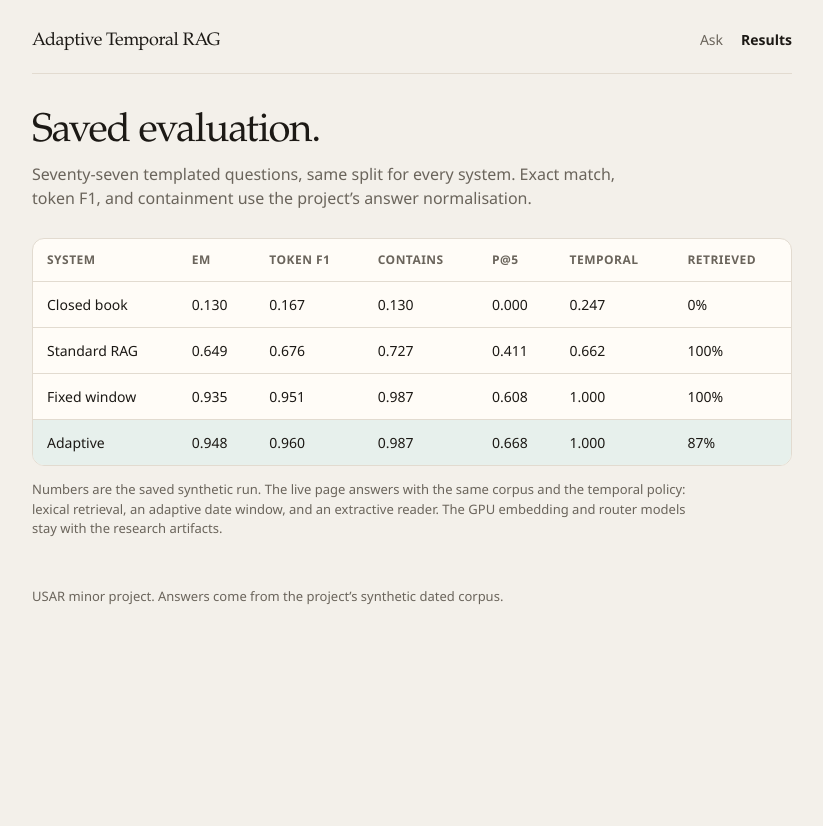
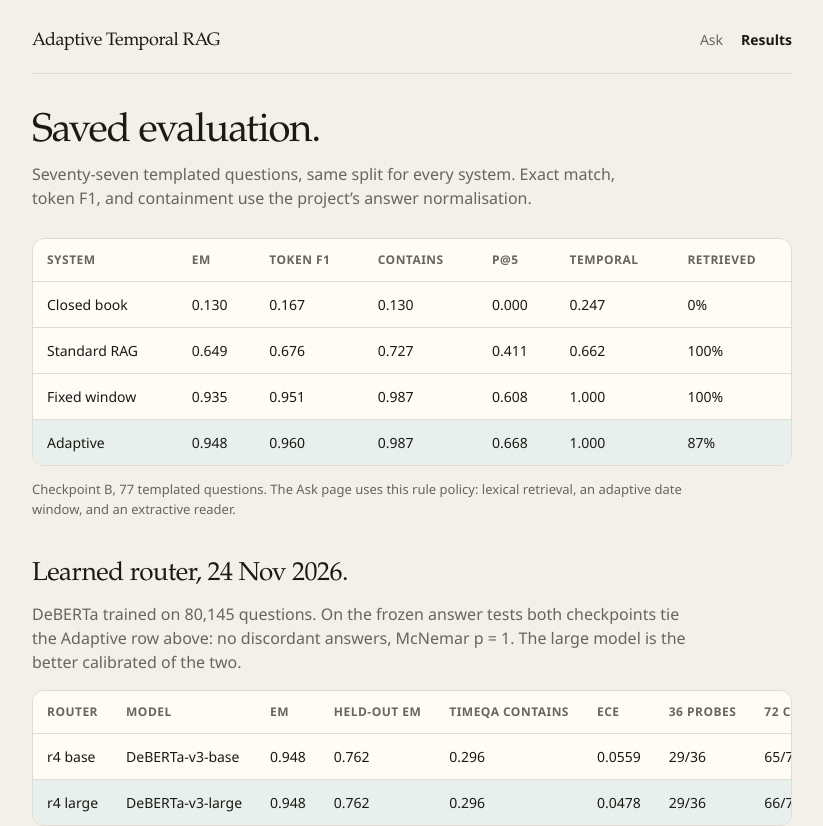
Before and after one commit to dakshagarwal76/adaptive-temporal-rag-project, a Next.js app in the folder web/: page /results in a window 1280 px wide. Shown: the top 826 px of the page, without its empty margins (228-1051 px from the left). Before the commit the page ends 800 px from the top, so only its background shows below. Built offline with nearby package versions, Linux system fonts and the light colour scheme.

Commit message:
Show the 24 Nov learned-router results on the demo.

```diff
--- a/web/app/globals.css
+++ b/web/app/globals.css
@@ -81,6 +81,24 @@ a { color: inherit; }
 .lede p {
   margin: 0;
   max-width: 38rem;
+  color: var(--muted);
+}
+
+.section {
+  margin: 36px 0 0;
+}
+
+.section h2 {
+  margin: 0 0 8px;
+  font-family: Palatino, "Palatino Linotype", "Iowan Old Style", Georgia, serif;
+  font-size: 26px;
+  font-weight: 500;
+  letter-spacing: -0.02em;
+}
+
+.section p {
+  margin: 0 0 16px;
+  max-width: 42rem;
   color: var(--muted);
 }
 
--- a/web/app/results/page.tsx
+++ b/web/app/results/page.tsx
@@ -3,6 +3,11 @@ const ROWS = [
   { name: "Standard RAG", em: "0.649", f1: "0.676", contains: "0.727", p5: "0.411", temporal: "0.662", retrieval: "100%" },
   { name: "Fixed window", em: "0.935", f1: "0.951", contains: "0.987", p5: "0.608", temporal: "1.000", retrieval: "100%" },
   { name: "Adaptive", em: "0.948", f1: "0.960", contains: "0.987", p5: "0.668", temporal: "1.000", retrieval: "87%", ours: true },
+];
+
+const ROUTER = [
+  { name: "r4 base", model: "DeBERTa-v3-base", em: "0.948", heldout: "0.762", timeqa: "0.296", ece: "0.0559", probes: "29/36", challenge: "65/72", ours: false },
+  { name: "r4 large", model: "DeBERTa-v3-large", em: "0.948", heldout: "0.762", timeqa: "0.296", ece: "0.0478", probes: "29/36", challenge: "66/72", ours: true },
 ];
 
 export default function ResultsPage() {
@@ -43,8 +48,48 @@ export default function ResultsPage() {
         </table>
       </div>
       <p className="note">
-        Numbers are the saved synthetic run. The live page answers with the same corpus and the temporal policy: lexical retrieval, an adaptive date window, and an extractive reader. The GPU embedding and router models stay with the research artifacts.
+        Checkpoint B, 77 templated questions. The Ask page uses this rule policy: lexical retrieval, an adaptive date window, and an extractive reader.
       </p>
+
+      <section className="section">
+        <h2>Learned router, 24 Nov 2026.</h2>
+        <p>
+          DeBERTa trained on 80,145 questions. On the frozen answer tests both checkpoints tie the Adaptive row above: no discordant answers, McNemar p = 1. The large model is the better calibrated of the two.
+        </p>
+        <div className="table-wrap">
+          <table>
+            <thead>
+              <tr>
+                <th>Router</th>
+                <th>Model</th>
+                <th>EM</th>
+                <th>Held-out EM</th>
+                <th>TimeQA contains</th>
+                <th>ECE</th>
+                <th>36 probes</th>
+                <th>72 challenge</th>
+              </tr>
+            </thead>
+            <tbody>
+              {ROUTER.map((row) => (
+                <tr key={row.name} data-ours={row.ours ? "true" : "false"}>
+                  <td>{row.name}</td>
+                  <td>{row.model}</td>
+                  <td>{row.em}</td>
+                  <td>{row.heldout}</td>
+                  <td>{row.timeqa}</td>
+                  <td>{row.ece}</td>
+                  <td>{row.probes}</td>
+                  <td>{row.challenge}</td>
+                </tr>
+              ))}
+            </tbody>
+          </table>
+        </div>
+        <p className="note">
+          Base trained 3 epochs in 2 min 51 s. Large trained 2 epochs in 6 min 47 s. Probe and challenge cells count questions where both the time label and the retrieval decision were correct. Those weights are not loaded by this site.
+        </p>
+      </section>
     </main>
   );
 }
```
